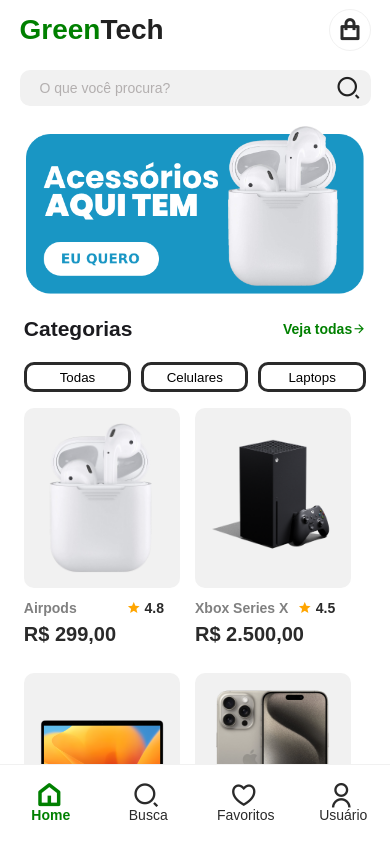
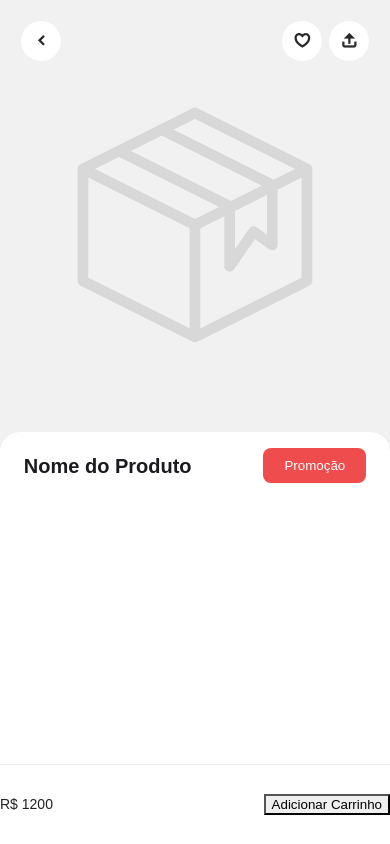
Before and after one commit to LuisFNascimento/GREENTECH, a website: page www/index.html in a window 390 px wide. Drawn offline with Linux system fonts and the light colour scheme; some packages are replaced by stand-ins of ours.

Commit message:
Adicionado a Classe Detalhes dos produtos

```diff
--- /dev/null
+++ b/www/css/detalhes.css
@@ -0,0 +1,82 @@
+:root{
+    --branco: #ffff;
+    --gelo: #f1f1f1;
+    --preto: #2a2a2a;
+    --verde: green;
+}
+
+.prod-detail {
+    background: var(--gelo);
+    width: 100%;
+    height: 450px;
+    display: flex;
+    align-items: center;
+    justify-content: center;
+    position: relative;
+}
+
+.prod-detail img{
+    max-width: 400px;
+}
+
+.buttons-top {
+    display: flex;
+    width: 100%;
+    position: absolute;
+    top: 20px;
+    justify-content: space-between;
+    align-items: center;
+}
+
+.buttons-top a {
+    width: 40px;
+    height: 40px;
+    background-color: var(--branco);
+    display: flex;
+    align-items: center;
+    justify-content: center;
+    border-radius: 50%;
+    color: var(--preto);
+    border: 1px solid var(--gelo);
+    font-size: 18px;
+}
+
+.buttons-top a:first-child {
+    margin-right: auto;
+    margin-left: 20px;
+}
+
+.buttons-top a:last-child {
+    margin-right: 20px;
+    margin-left: 5px;
+}
+
+.prod-content {
+    margin-top: -50px;
+    background: var(--branco);
+    border-top-right-radius: 20px;
+    border-top-left-radius: 20px;
+    position: relative;
+    z-index: 99;
+}
+
+.line {
+    display: flex;
+    align-items: center;
+    justify-content: space-between;
+    flex-flow: row wrap;
+
+}
+
+.line b {
+    font-size: 20px;
+}
+
+.promo-btn {
+    width: 30%;
+    background: #ef4d4d;
+    border-radius: 8px;
+    padding: 10px;
+    color: var(--branco);
+    border: none;
+}
--- /dev/null
+++ b/www/detalhes.html
@@ -0,0 +1,75 @@
+<!DOCTYPE html>
+<html>
+
+<head>
+    <!-- Required meta tags-->
+    <meta charset="utf-8">
+    <meta name="viewport"
+        content="width=device-width, initial-scale=1, maximum-scale=1, minimum-scale=1, user-scalable=no, viewport-fit=cover">
+    <meta name="apple-mobile-web-app-capable" content="yes">
+    <!-- Color theme for statusbar (Android only) -->
+    <meta name="theme-color" content="#2196f3">
+    <!-- Your app title -->
+    <title>Template Tab</title>
+    <!-- Path to Framework7 Library Bundle CSS -->
+    <link rel="stylesheet" href="lib/framework7-bundle.min.css">
+    <!-- CSS PERSONALIZADO PARA MENU-->
+    <link rel="stylesheet" href="css/index.css">
+    <!--Ícones Material Design-->
+    <link rel="stylesheet" href="css/materialdesignicons.min.css">
+    <!--Ícones Remix icon-->
+    <link rel="stylesheet" href="css/remixicon/remixicon.css">
+
+</head>
+
+<body>
+    <!-- App root element -->
+    <div id="app">
+
+        <!-- Your main view, should have "view-main" class -->
+        <div class="view view-main">
+
+            <!-- Initial Page, "data-name" contains page name -->
+            <div data-name="detalhes" class="page color-theme-blue">
+
+                <!-- TAB BAR-->
+                <div class="toolbar toolbar-bottom">
+                    <div class="toolbar-inner display-flex">
+                        <div>R$ 1200</div>
+                        <div>
+                            <button>Adicionar Carrinho</button>
+                        </div>
+                    </div>
+                </div>
+
+                       <!-- Scrollable page content -->
+                <div class="page-content">
+                   <div class="prod-detail">
+                    <div class="buttons-top">
+                        <a href="/index/"><i class="ri-arrow-left-s-line"></i></a>
+                        <a href="#"><i class="ri-heart-3-line"></i></a>
+                        <a href="#"><i class="ri-share-2-fill"></i></a>
+                    </div>
+                    <img src="img/default.png" alt="caixa vazia">
+                   </div>
+                   <div class="prod-content">
+                    <div class="block">
+                     <div class="line padding-top">
+                        <b>Nome do Produto</b>
+                        <button class="promo-btn">Promoção</button>
+                     </div>
+                    </div>
+                   </div>
+                </div>
+            </div>
+            </div>
+    </div>
+    <!-- Path to Framework7 Library Bundle JS-->
+    <script type="text/javascript" src="lib/framework7-bundle.min.js"></script>
+	<!-- jQuery -->
+	<script type="text/javascript" src="lib/jquery-3.7.0.min.js"></script>
+    <!-- Roteamento do app-->
+    <script type="text/javascript" src="js/routes.js"></script>
+    <script src="cordova.js"></script>
+</body>
+</html>
--- a/www/index.html
+++ b/www/index.html
@@ -15,11 +15,12 @@
     <link rel="stylesheet" href="lib/framework7-bundle.min.css">
     <!-- CSS PERSONALIZADO PARA MENU-->
     <link rel="stylesheet" href="css/index.css">
+    <!-- Pagina detalhes Design-->
+    <link rel="stylesheet" href="css/detalhes.css">
     <!--Ícones Material Design-->
     <link rel="stylesheet" href="css/materialdesignicons.min.css">
     <!--Ícones Remix icon-->
     <link rel="stylesheet" href="css/remixicon/remixicon.css">
-
 
 </head>
 
@@ -31,7 +32,7 @@
         <div class="view view-main">
 
             <!-- TAB BAR-->
-            <div class="toolbar toolbar-bottom">
+            <div id="menuPrincipal" class="toolbar toolbar-bottom">
                 <div class="toolbar-inner display-flex">
                     <a href="/index/" class="tab-link link active">
                         <i class="ri-home-5-line"></i>
@@ -230,7 +231,7 @@
                  <div id="produtos" class="margin-top row display-flex align-items-center justify-content-start">
                     <!--ITEM CARD-->
                     <div class="item-card">
-                        <a href="#" class="item">
+                        <a href="/detalhes/" class="item">
                             <div class="img-container">
                                 <img src="img/airpod.png" alt="">
                             </div>
--- a/www/js/routes.js
+++ b/www/js/routes.js
@@ -27,9 +27,11 @@
 		},
 		pageAfterIn: function (event, page) {
 		// fazer algo depois da página ser exibida
+    $("#menuPrincipal").show("fast");
 		},
 		pageInit: function (event, page) {
 		// fazer algo quando a página for inicializada
+    app.views.main.router.navigate('/detalhes/');
     $.getScript('js/index.js');
 
     var swiper = new Swiper(".mySwiper", {
@@ -146,6 +148,26 @@
 		},
 	  }
     },
+    {
+      path: '/detalhes/',
+      url: 'detalhes.html',
+      animate: false,
+	  on: {
+		pageBeforeIn: function (event, page) {
+		// fazer algo antes da página ser exibida
+      $("#menuPrincipal").hide("fast");
+		},
+		pageAfterIn: function (event, page) {
+		// fazer algo depois da página ser exibida
+		},
+		pageInit: function (event, page) {
+		// fazer algo quando a página for inicializada
+		},
+		pageBeforeRemove: function (event, page) {
+		// fazer algo antes da página ser removida do DOM
+		},
+	  }
+    },
   ],
   // ... other parameters
 });
```
